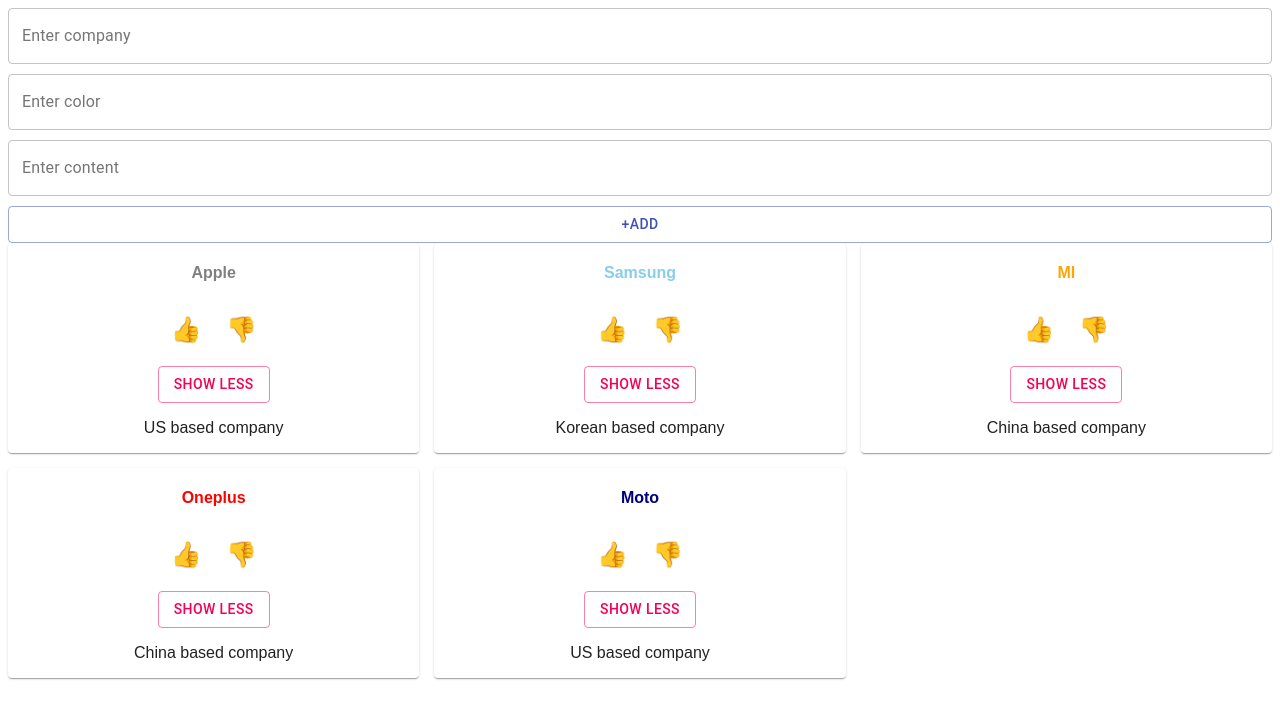
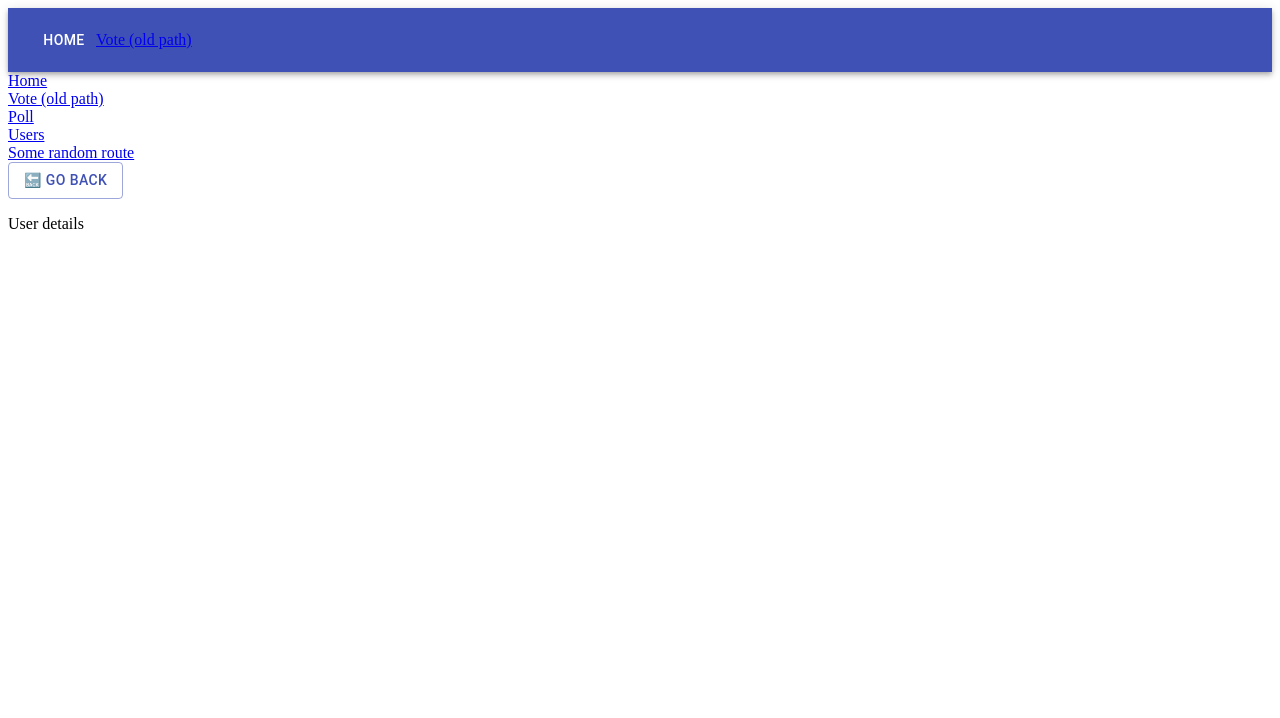
Before and after one commit to ragavkumarv/like-dislike-counter, a React (Create React App) app: page /users in a window 1280 px wide. Shown: the top 718 px of the page. Built offline with nearby package versions, Linux system fonts and the light colour scheme.

Commit message:
Basics of Routing

```diff
--- a/package.json
+++ b/package.json
@@ -9,6 +9,7 @@
     "@material-ui/lab": "4.0.0-alpha.58",
     "react": "17.0.2",
     "react-dom": "17.0.2",
+    "react-router-dom": "5.2.0",
     "react-scripts": "4.0.0"
   },
   "devDependencies": {
--- a/src/App.js
+++ b/src/App.js
@@ -10,12 +10,16 @@
 import Badge from "@material-ui/core/Badge";
 import MuiAlert from "@material-ui/lab/Alert";
 import Snackbar from "@material-ui/core/Snackbar";
+import { Link, Route, Switch, Redirect, useHistory } from "react-router-dom";
+import Toolbar from "@material-ui/core/Toolbar";
+import AppBar from "@material-ui/core/AppBar";
 
 function Alert(props) {
   return <MuiAlert elevation={6} variant="filled" {...props} />;
 }
 
 export default function App() {
+  const history = useHistory();
   const intialPoll = [
     { company: "Apple", color: "grey", content: "US based company" },
     { company: "Samsung", color: "skyblue", content: "Korean based company" },
@@ -34,7 +38,6 @@
     setPoll(poll.concat({ company, color, content }));
     setOpen(true);
   };
-  localStorage.setItem("theme", "dark");
   // typing -> onChange - trigger -> event.target.value (contains new value)
   // -> setCompany -> company
   // -> setColor -> color
@@ -49,7 +52,40 @@
   // +Add -> open is true -> 2000ms or close button -> open is set false
   return (
     <div>
-      {/* <TextField id="filled-basic" label="Filled" variant="filled" /> */}
+      {/* <a href="/detail" >detail</a> */}
+
+      <AppBar position="sticky">
+        <Toolbar>
+          <Button color="inherit">Home</Button>
+          <Link to="/vote">Vote (old path)</Link>
+        </Toolbar>
+      </AppBar>
+
+      <Link to="/">Home</Link>
+      <br />
+      {/* old path */}
+      <Link to="/vote">Vote (old path)</Link>
+      <br />
+      <Link to="/poll">Poll</Link>
+      <br />
+      <Link to="/users">Users</Link>
+      <br />
+      {/* <Link to="/addContestant">Add Contestant</Link>
+      <br /> */}
+      <Link to="/safasdfasdfasdfdf">Some random route</Link>
+      {/* old path -> /vote  new path -> /poll */}
+      <Switch>
+        <Route exact path="/">
+          <Welcome />
+        </Route>
+
+        <Route path="/users">
+          <Users />
+        </Route>
+        <Route path="/vote">
+          <Redirect to="/poll" />
+        </Route>
+        <Route path="/addContestant">
           <div className="vote-form">
             <TextField
               variant="outlined"
@@ -78,7 +114,17 @@
               Successfully Added {company}
             </Alert>
           </Snackbar>
+        </Route>
 
+        <Route path="/poll">
+          <div>
+            <Button
+              onClick={() => history.push("/addContestant")}
+              variant="outlined"
+              color="primary"
+            >
+              + Add Contestant
+            </Button>
             <div className="poll">
               {poll.map((detalil) => (
                 <Vote
@@ -89,8 +135,49 @@
               ))}
             </div>
           </div>
+        </Route>
+        <Route path="/*">
+          <PageNotFound />
+        </Route>
+      </Switch>
+    </div>
   );
 }
+
+function PageNotFound() {
+  return (
+    <div>
+      <img
+        height="500"
+        src="http://www.digitalmesh.com/blog/wp-content/uploads/2020/05/404-error.jpg"
+      />
+    </div>
+  );
+}
+
+function Users() {
+  const history = useHistory();
+  return (
+    <div>
+      <Button
+        onClick={() => history.goBack()}
+        variant="outlined"
+        color="primary"
+      >
+        🔙 Go back
+      </Button>
+      <p> User details </p>
+    </div>
+  );
+}
+
+// if(som)
+// if(som)
+// if(som)
+function Welcome() {
+  return <div>Welcome to the Awesome app!!!!</div>;
+}
+
 // Vote is child component of App
 // Which is the child component of Vote? Counter & Content
 
--- a/src/index.js
+++ b/src/index.js
@@ -1,13 +1,15 @@
 import { StrictMode } from "react";
 import ReactDOM from "react-dom";
-
+import { BrowserRouter as Router } from "react-router-dom";
 import App from "./App";
 
 const rootElement = document.getElementById("root");
 ReactDOM.render(
   <StrictMode>
     {/* cutomise the component here */}
-    <App />
+    <Router>
+      <App />
+    </Router>
   </StrictMode>,
   rootElement
 );
```
Lines whose indentation alone changed are shown as unchanged.
